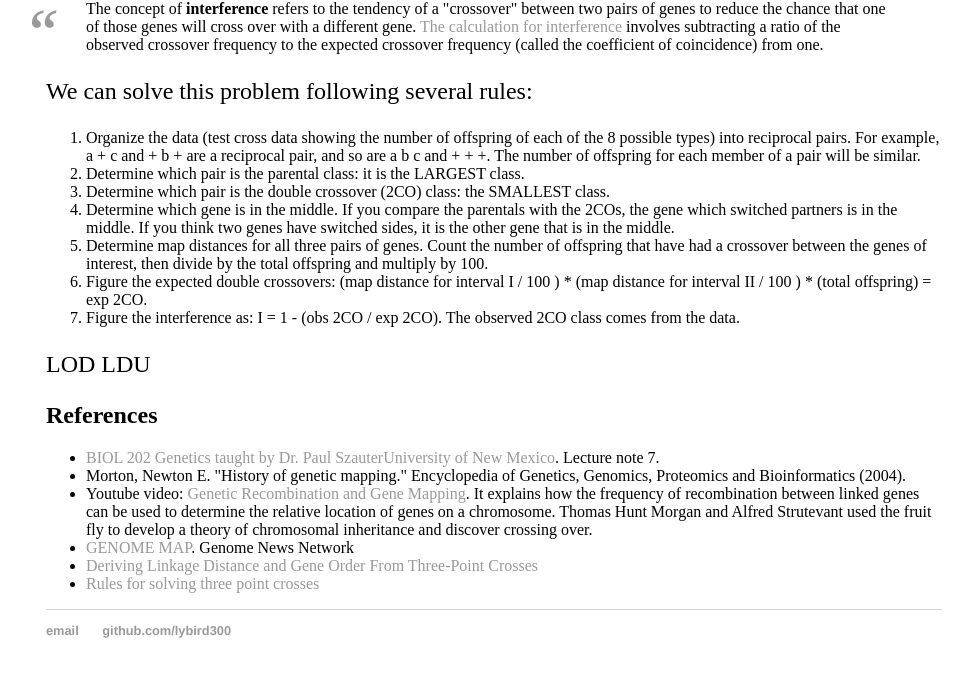
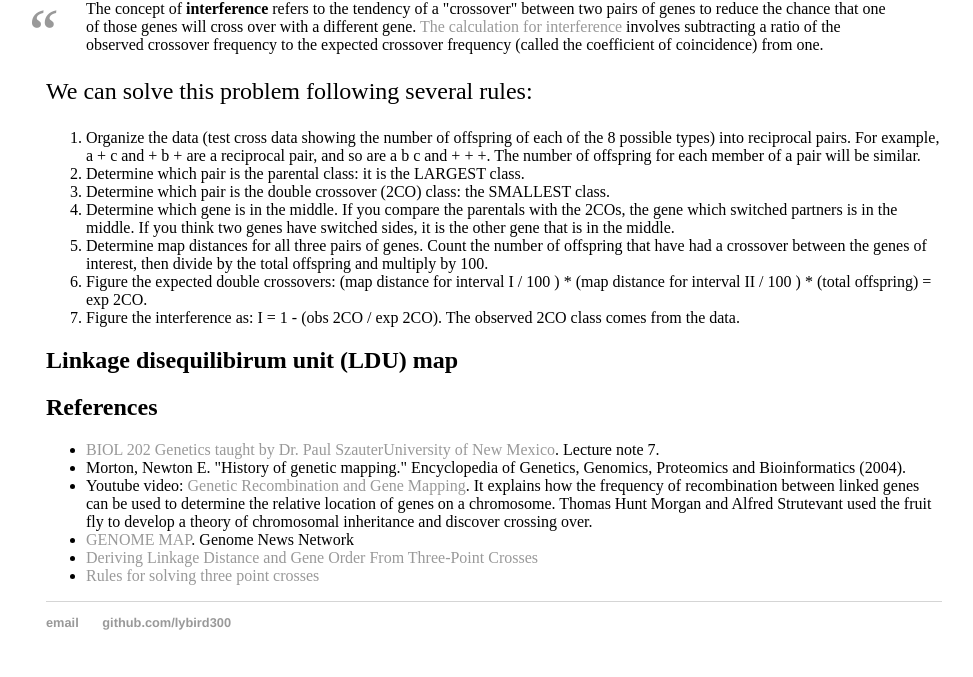
Before and after one commit to lybird300/lybird300.github.io, a Jekyll site: the page built from _posts/2015-04-21-gene-maps.md, in a window 1280 px wide and 900 px high, scrolled down 4896 px, cut to the strip 202-879 px from the top of the window. Shown: the whole strip, without its empty margins (146-1119 px from the left). Built offline with Jekyll 4.4.1, drawn with Linux system fonts in a browser that asks for light colours.

Commit message:
Update 2015-04-21-gene-maps.md

```diff
--- a/_posts/2015-04-21-gene-maps.md
+++ b/_posts/2015-04-21-gene-maps.md
@@ -51,8 +51,7 @@ We can solve this problem following several rules:
 <li>Figure the expected double crossovers: (map distance for interval I / 100 ) * (map distance for interval II / 100 ) * (total offspring) = exp 2CO.</li>
 <li>Figure the interference as: I = 1 - (obs 2CO / exp 2CO). The observed 2CO class comes from the data.</li>
 </ol>
-LOD
-LDU
+<h2>Linkage disequilibirum unit (LDU) map</h2>
 
 <h2>References</h2>
 <ul>
```
